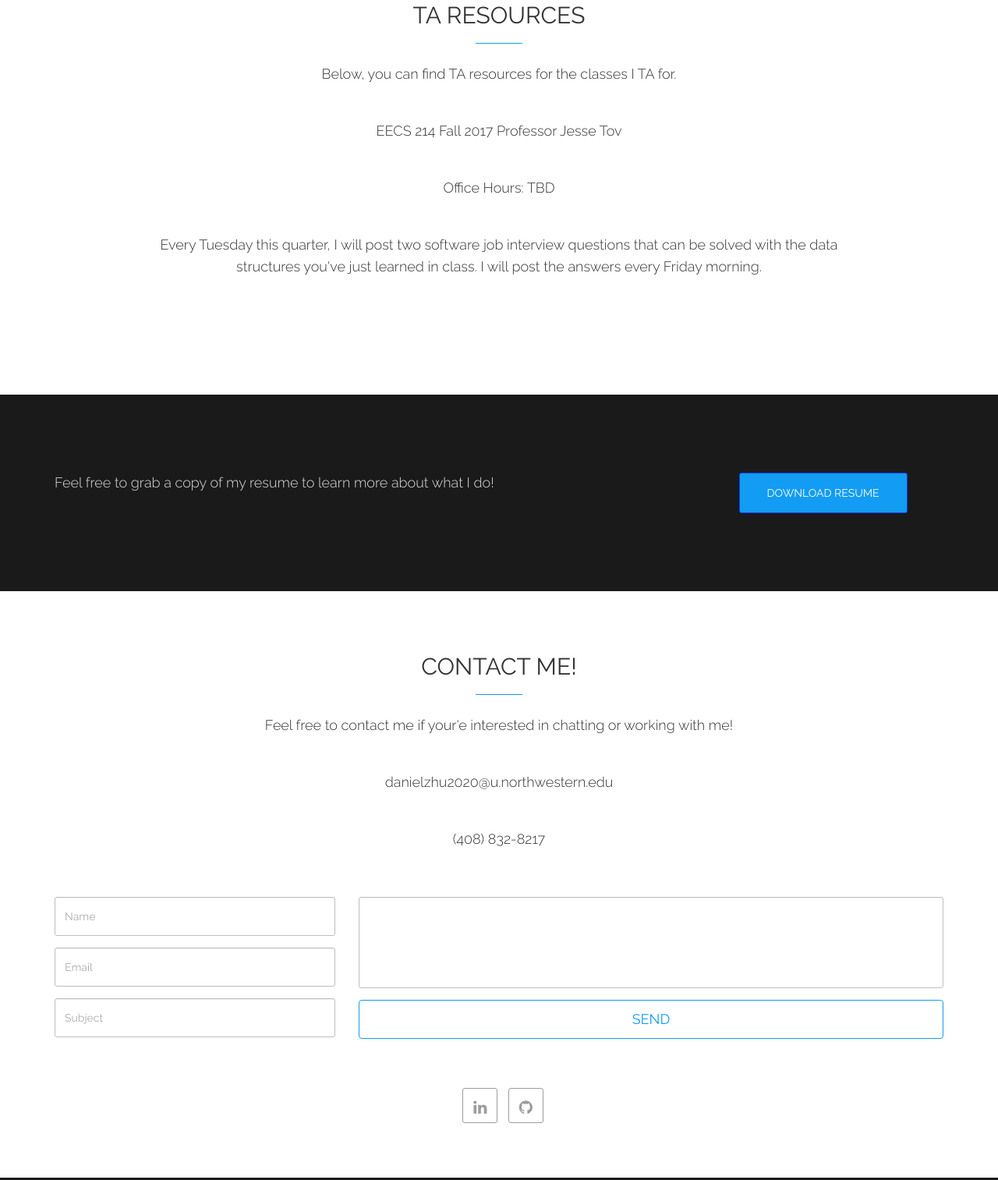
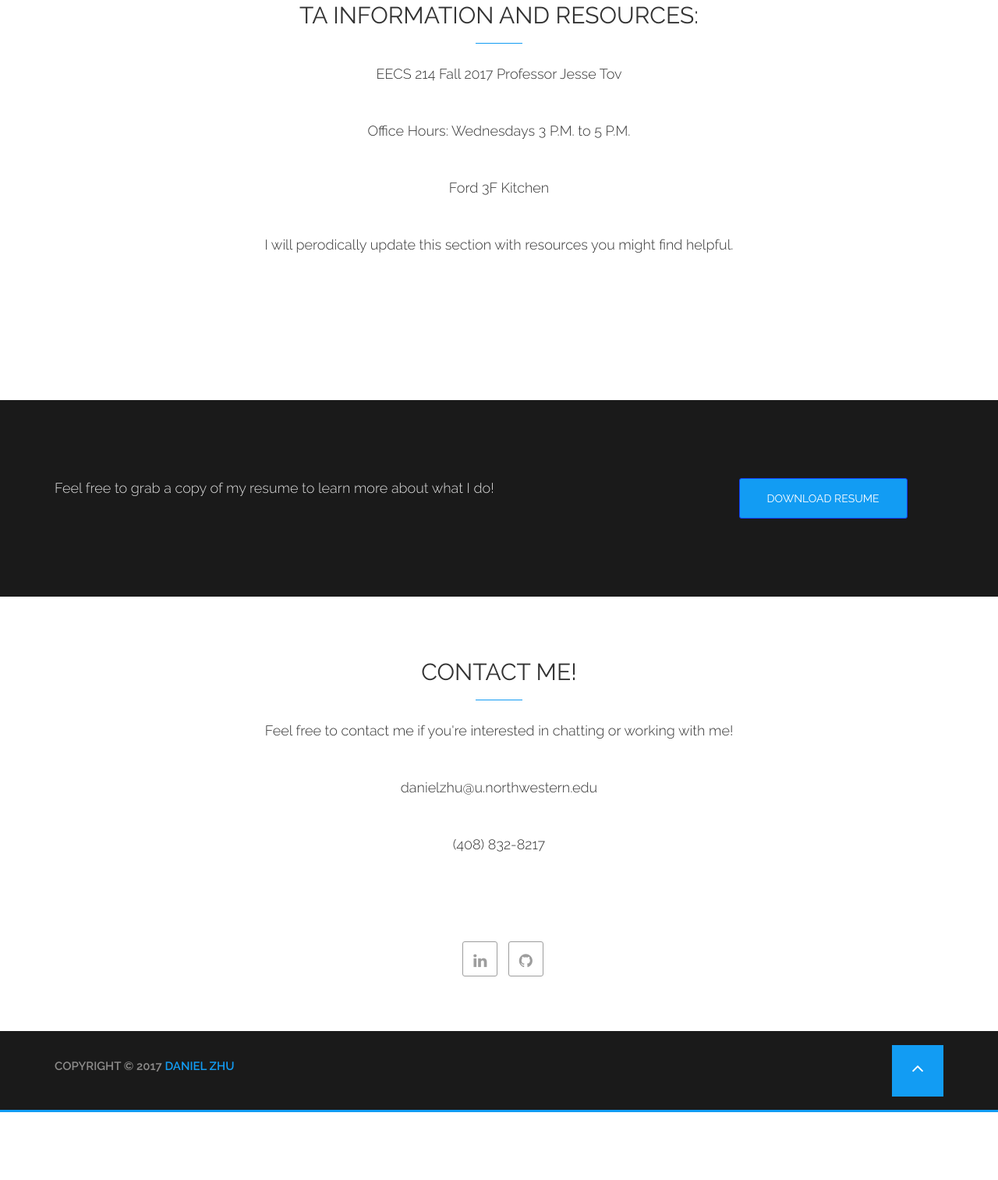
Before and after one commit to daniel-xinyuan-zhu/Personal-Website, a plain HTML site: page index.html in a window 1280 px wide. Shown: the part 3850-5363 px from the top of the page at 78% size. After the commit the page ends 5276 px from the top, so only its background shows below. Drawn offline with Linux system fonts and the light colour scheme.

Commit message:
Updated Office Hours And Resume

```diff
--- a/index.html
+++ b/index.html
@@ -369,8 +369,8 @@
 
                                 <!-- Item title & Description -->
                                 <h3> .dev Website </h3>
-                                <p> Together with a fellow .dev board member, I created our organization's website, allowing us to provide information to perspective members and keep current members in the loop. </p>
-
+                                <p> I helped created our organization's website, allowing us to provide information to perspective members and keep current members in the loop. </p>
+                                <a href = "https://www.dotdev.club"> Click here to view the website! </a>
                             </div>
 
                         </div>
@@ -388,12 +388,11 @@
                     <div class = "col-md-10 col-md-offset-1">
                         <!-- About Me Title & Description -->
                         <div class = "section-title" id = "TA-section">
-                            <h2> TA Resources </h2>
-                            <p> Below, you can find TA resources for the classes I TA for. <p>
+                            <h2> TA Information and Resources: </h2>
                             <p> EECS 214 Fall 2017 Professor Jesse Tov</p>
-                            <p> Office Hours: TBD </p>
-                            <p> Every Tuesday this quarter, I will post two software job interview questions that can be solved with the data structures you've just learned in class. I will post the answers every Friday morning. </p>
-
+                            <p> Office Hours: Wednesdays 3 P.M. to 5 P.M. </p>
+                            <p> Ford 3F Kitchen </p>
+                            <p> I will perodically update this section with resources you might find helpful.<p>
                         </div>
 
                     </div>
@@ -413,9 +412,7 @@
 
                     </div>
                     <div class = "col-md-3">
-
-                        <a class = "btn btn-primary btn-download-resume" href="resume/Daniel%20Zhu%20Resume%20Aug%202017.pdf" download = "Daniel Zhu Resume"> Download resume</a>
-
+                        <a class = "btn btn-primary btn-download-resume" href="resume/DanielZhuResume.pdf" download = "DanielZhuResume"> Download resume</a>
                     </div>
 
                 </div>
@@ -430,38 +427,14 @@
                     <div class = "col-md-10 col-md-offset-1">
                         <div class = "section-title">
                             <h2> Contact Me! </h2>
-                            <p> Feel free to contact me if your'e interested in chatting or working with me! </p>
-                            <p> danielzhu2020@u.northwestern.edu</p>
+                            <p> Feel free to contact me if you're interested in chatting or working with me! </p>
+                            <p> danielzhu@u.northwestern.edu</p>
                             <p> (408) 832-8217</p>
                         </div>
 
                     </div>
                 </div>
             </div>
-
-            <div class = "contact-me-form wow bounceIn">
-                <div class = "container">
-                    <form role = "form">
-                        <div class = "row">
-
-                            <div class = "col-md-4">
-                                <input type = "text" class="form-control" id="name" placeholder = "Name">
-                                <input type = "email" class="form-control" id="email" placeholder = "Email">
-                                <input type = "text" class="form-control" id = "subject" placeholder = "Subject">
-
-
-                            </div>
-                            <div class = "col-md-8">
-
-                                <textarea class = "form-control" id = "message" placeholder = "Message" rows ="25" cols = "10" placeholder = "Message Text...."> </textarea>
-                                <button type = "button" class = "btn-btn-default submit-btn form_submit"> Send </button>
-
-
-                            </div>
-                        </div>
-                    </form>
-
-                </div>
 
                 <div class = "container">
                     <div class = "row">
```
Also changed, not shown: 5 other files.
